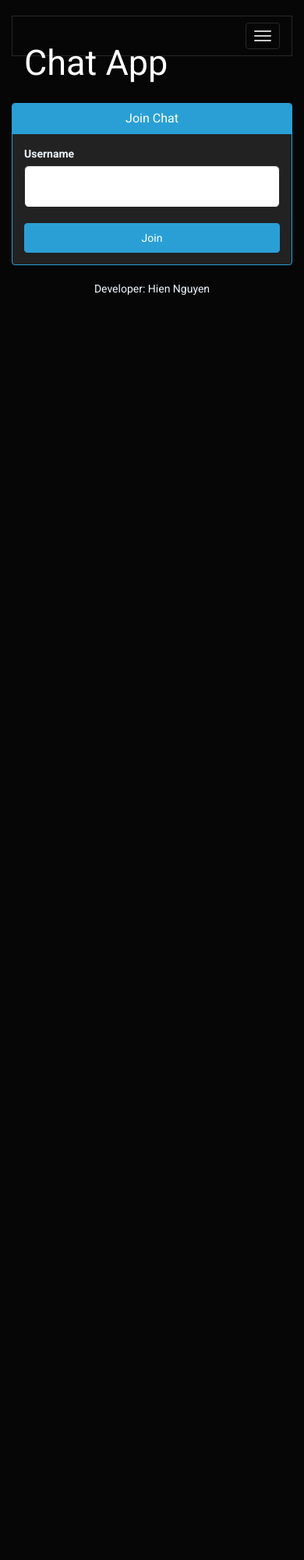
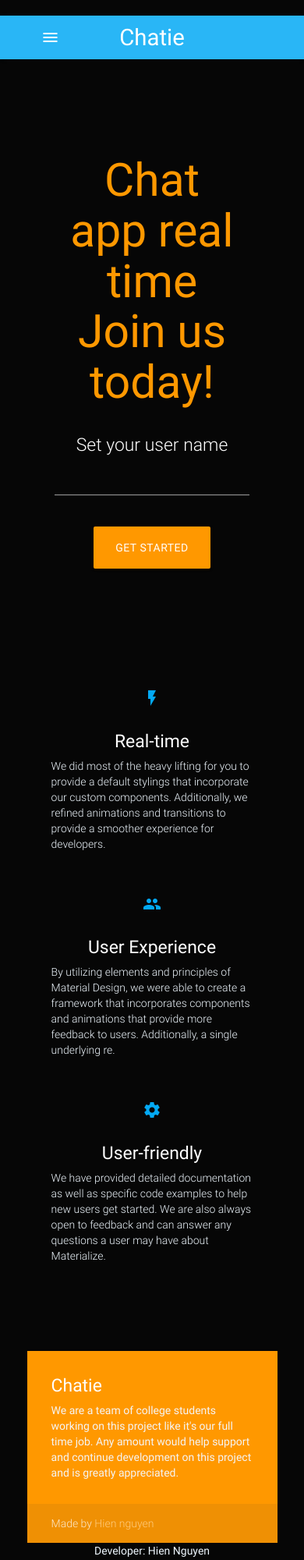
Before and after one commit to HienNguyen711/chatRealTime, a website: page public/index.html at #/join in a window 390 px wide. Shown: the top 2000 px of the page at 78% size. Before the commit the page ends 844 px from the top, so only its background shows below. Drawn offline with nearby package versions, Linux system fonts and the light colour scheme; some packages are replaced by stand-ins of ours; no server answers; a script that the page names is missing.

Commit message:
final fix bugs

```diff
--- a/public/css/styles.css
+++ b/public/css/styles.css
@@ -45,3 +45,15 @@ body {
     border-bottom: 0;
   }
 }
+
+.username {
+
+    font-weight: 1000;
+    color:cornsilk;
+}
+#loader{
+    display: none;
+}
+.change{
+    background-color:aquamarine;
+}
--- a/public/index.html
+++ b/public/index.html
@@ -1,5 +1,6 @@
 <!doctype html>
 <html lang="en">
+
 <head>
     <base href="/">
     <meta charset="utf-8">
@@ -7,32 +8,47 @@
     <meta name="viewport" content="width=device-width">
     <meta name="author" content="Hien nguyen">
     <meta name="description" content="Real-time chat app">
+    <!--Import Google Icon Font-->
+    <link href="http://fonts.googleapis.com/icon?family=Material+Icons" rel="stylesheet">
     <link rel="stylesheet" href="bower_components/bootstrap/dist/css/bootstrap.css" />
     <link rel="stylesheet" href="bower_components/font-awesome/css/font-awesome.css" />
     <link rel="stylesheet" href="css/bootstrap-cyborg.min.css">
     <link rel="stylesheet" href="css/styles.css">
+    <!-- Compiled and minified CSS -->
+    <link rel="stylesheet" href="https://cdnjs.cloudflare.com/ajax/libs/materialize/0.97.8/css/materialize.min.css">
+
+
 
 
 </head>
+
 <body ng-app="app">
-    <div class="header">
-      <div class="navbar navbar-default" role="navigation">
-        <div class="container">
-          <div class="navbar-header">
-            <button type="button" class="navbar-toggle collapsed" data-toggle="collapse" data-target="#js-navbar-collapse">
-            <span class="sr-only">Toggle navigation</span>
-            <span class="icon-bar"></span>
-            <span class="icon-bar"></span>
-            <span class="icon-bar"></span>
-            </button>
-            <a class="navbar-brand text-center" href="/"><h2>Chat App</h2></a>
-          </div>
-          <div class="collapse navbar-collapse" id="js-navbar-collapse">
+  <div class="preloader-wrapper big active" id="loader">
+    <div class="spinner-layer spinner-blue-only">
+      <div class="circle-clipper left">
+        <div class="circle"></div>
+      </div><div class="gap-patch">
+        <div class="circle"></div>
+      </div><div class="circle-clipper right">
+        <div class="circle"></div>
       </div>
     </div>
   </div>
+   <!--NAVIGATION-->
+<nav class="light-blue lighten-1" role="navigation">
+    <div class="nav-wrapper container"><a id="logo-container" href="#" class="brand-logo">Chatie</a>
+      <ul class="right hide-on-med-and-down">
+        <li><a href="">CHAT APP REAL TIME</a></li>
+      </ul>
+
+      <ul id="nav-mobile" class="side-nav">
+        <li><a href="/">CHAT APP REAL TIME</a></li>
+      </ul>
+      <a href="#" data-activates="nav-mobile" class="button-collapse"><i class="material-icons">menu</i></a>
     </div>
-    <br><br>
+  </nav>
+    <br>
+    <br>
     <div class="container">
         <div ng-view></div>
     </div>
@@ -50,12 +66,20 @@
     <script src="bower_components/angular-sanitize/angular-sanitize.js"></script>
     <script src="bower_components/ngstorage/ngStorage.min.js"></script>
 
-
+    <!-- Compiled and minified JavaScript -->
+    <script src="https://cdnjs.cloudflare.com/ajax/libs/materialize/0.97.8/js/materialize.min.js"></script>
 
     <!-- JavaScripts -->
     <script src="app.js"></script>
     <script src="join/join.Ctrl.js"></script>
     <script src="main/main.Ctrl.js"></script>
     <script src="components/socket.Srvc.js"></script>
+    <script>
+        $('#loader').load(function(){
+            //handle preloader
+            $('#loader').css('display','block');
+        })
+    </script>
 </body>
+
 </html>
--- a/public/join/join.html
+++ b/public/join/join.html
@@ -1,20 +1,88 @@
-<div class="row">
-  <div class="col-md-12">
-    <div class="panel panel-primary">
-      <div class="panel-heading">
-        <h3 class="panel-title text-center">Join Chat</h3>
-      </div>
-      <form class="panel-body ng-pristine ng-valid" ng-submit="join()">
-        <label for="username">
-          Username
-        </label>
-        <input class="input-lg form-control ng-pristine ng-valid"
+
+
+<div class="section no-pad-bot" id="index-banner">
+    <div class="container">
+      <br><br>
+      <h1 class="header center orange-text">Chat app real time  Join us today!</h1>
+      <div class="row center">
+        <h5 class="header col s12 light">Set your user name</h5>
+        <form class="panel-body ng-pristine ng-valid" ng-submit="join()">
+
+        <input class="input-lg form-control ng-pristine ng-valid text-center username"
                     maxlength="50"
                     ng-model="name"
-                    type="text">
+                    type="text" required>
         <br>
-        <input class="btn btn-block btn-primary" type="submit" value="Join">
+        <div class="row center">
+
+        <input class="btn-large waves-effect waves-light orange tooltipped" type="submit" value="Get Started" data-position="bottom" data-delay="50" data-tooltip="Join us">
+            </div>
       </form>
+      </div>
+
+      <br><br>
+
     </div>
   </div>
-</div>
+
+
+  <div class="container">
+    <div class="section">
+
+      <!--   Icon Section   -->
+      <div class="row">
+        <div class="col s12 m4">
+          <div class="icon-block">
+            <h2 class="center light-blue-text"><i class="material-icons">flash_on</i></h2>
+            <h5 class="center">Real-time</h5>
+
+            <p class="light">We did most of the heavy lifting for you to provide a default stylings that incorporate our custom components. Additionally, we refined animations and transitions to provide a smoother experience for developers.</p>
+          </div>
+        </div>
+
+        <div class="col s12 m4">
+          <div class="icon-block">
+            <h2 class="center light-blue-text"><i class="material-icons">group</i></h2>
+            <h5 class="center">User Experience</h5>
+
+            <p class="light">By utilizing elements and principles of Material Design, we were able to create a framework that incorporates components and animations that provide more feedback to users. Additionally, a single underlying re.</p>
+          </div>
+        </div>
+
+        <div class="col s12 m4">
+          <div class="icon-block">
+            <h2 class="center light-blue-text"><i class="material-icons">settings</i></h2>
+            <h5 class="center">User-friendly</h5>
+
+            <p class="light">We have provided detailed documentation as well as specific code examples to help new users get started. We are also always open to feedback and can answer any questions a user may have about Materialize.</p>
+          </div>
+        </div>
+      </div>
+
+    </div>
+    <br><br>
+
+    <div class="section">
+
+    </div>
+  </div>
+
+  <footer class="page-footer orange">
+    <div class="container">
+      <div class="row">
+        <div class="col l6 s12">
+          <h5 class="white-text">Chatie</h5>
+          <p class="grey-text text-lighten-4">We are a team of college students working on this project like it's our full time job. Any amount would help support and continue development on this project and is greatly appreciated.</p>
+
+
+        </div>
+
+        </div>
+      </div>
+
+    <div class="footer-copyright">
+      <div class="container">
+      Made by <a class="orange-text text-lighten-3" href="#">Hien nguyen</a>
+      </div>
+    </div>
+  </footer>
```
Also changed, not shown: public/main/main.html (+27 -33 lines), README.md. Lines whose indentation alone changed are shown as unchanged.
